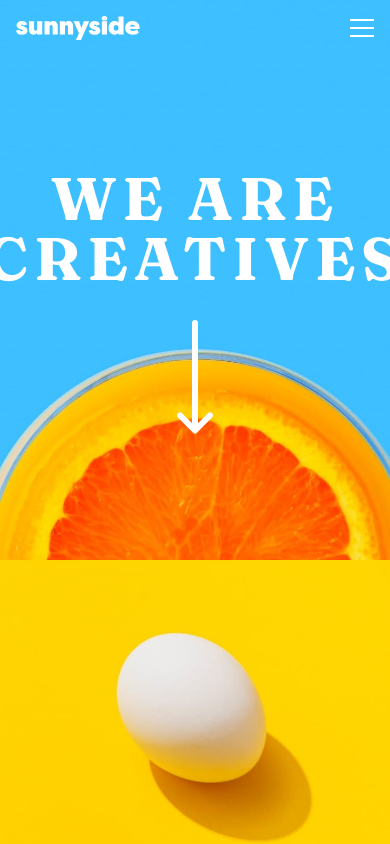
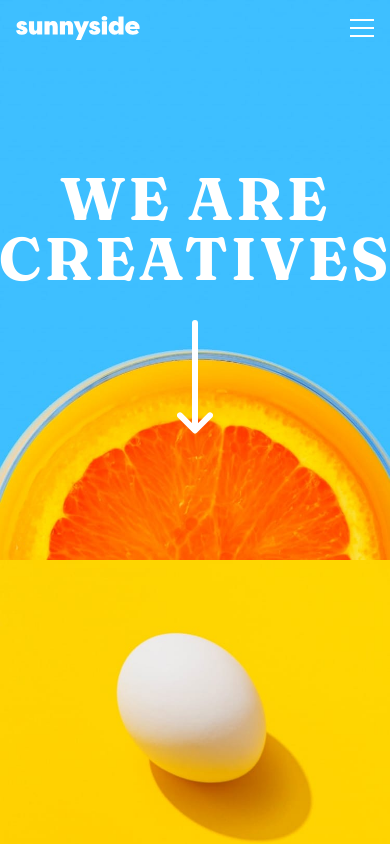
Before and after one commit to TomasSadone/sunnyside-landing, a React (Vite) app: page / in a window 390 px wide. Shown: the top 844 px of the page. Built offline with nearby package versions, Linux system fonts and the light colour scheme.

Commit message:
small style fix

```diff
--- a/src/components/Header.tsx
+++ b/src/components/Header.tsx
@@ -42,7 +42,7 @@ const Header = (props: Props) => {
         </nav>
       </div>
       <div className='absolute top-[30%] flex w-full flex-col items-center justify-center gap-8'>
-        <h1 className='px-4 text-center font-fraunces text-6xl tracking-widest text-white'>
+        <h1 className='px-4 text-center font-fraunces text-6xl tracking-wider text-white md:tracking-widest'>
           WE ARE CREATIVES
         </h1>
         <img className=' left-2/4' src={DownArrow} alt='' />
--- a/src/components/Testimonials.tsx
+++ b/src/components/Testimonials.tsx
@@ -36,7 +36,7 @@ const Testimonials = (props: Props) => {
       <h1 className='md:mb-18 mb-16 font-fraunces text-xl tracking-[0.15em] text-grayish-blue'>
         CLIENT TESTIMONIALS
       </h1>
-      <div className='md:otrogap? flex flex-col justify-between gap-12 md:flex-row'>
+      <div className='md:otrogap? flex flex-col justify-between gap-20 md:flex-row md:gap-12'>
         {testimonies.map(testimony => {
           const { image, name, p, position } = testimony;
           return (
```
